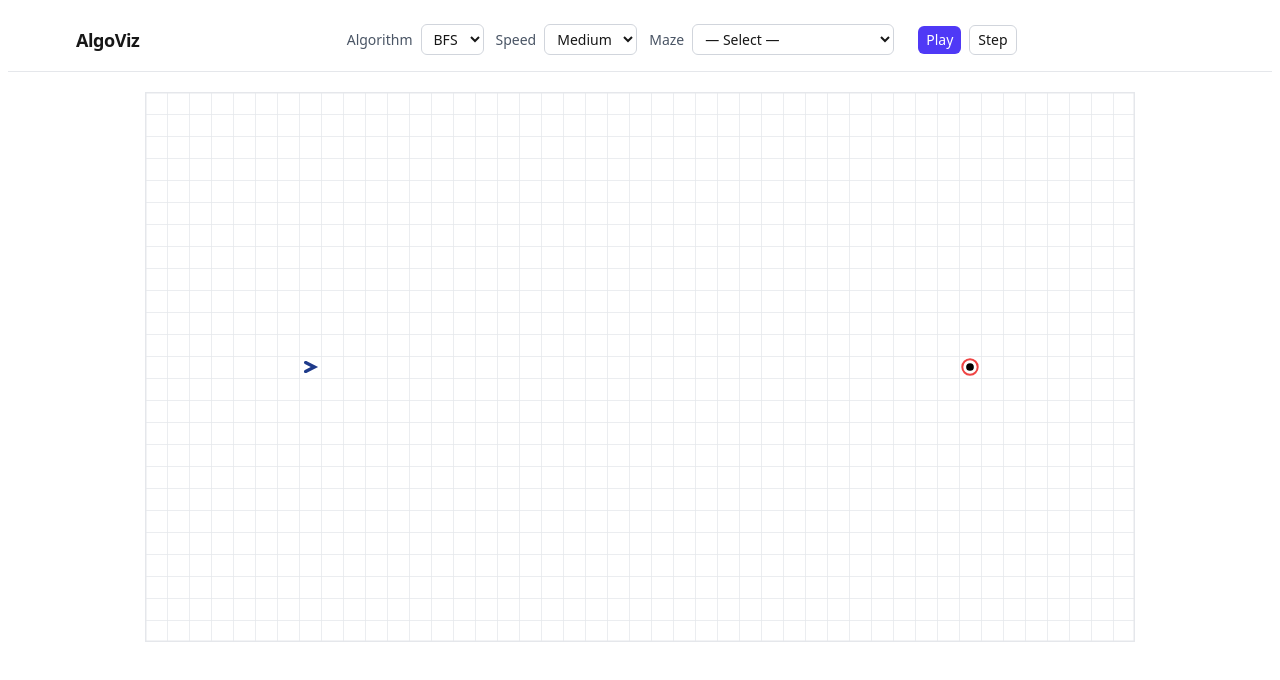
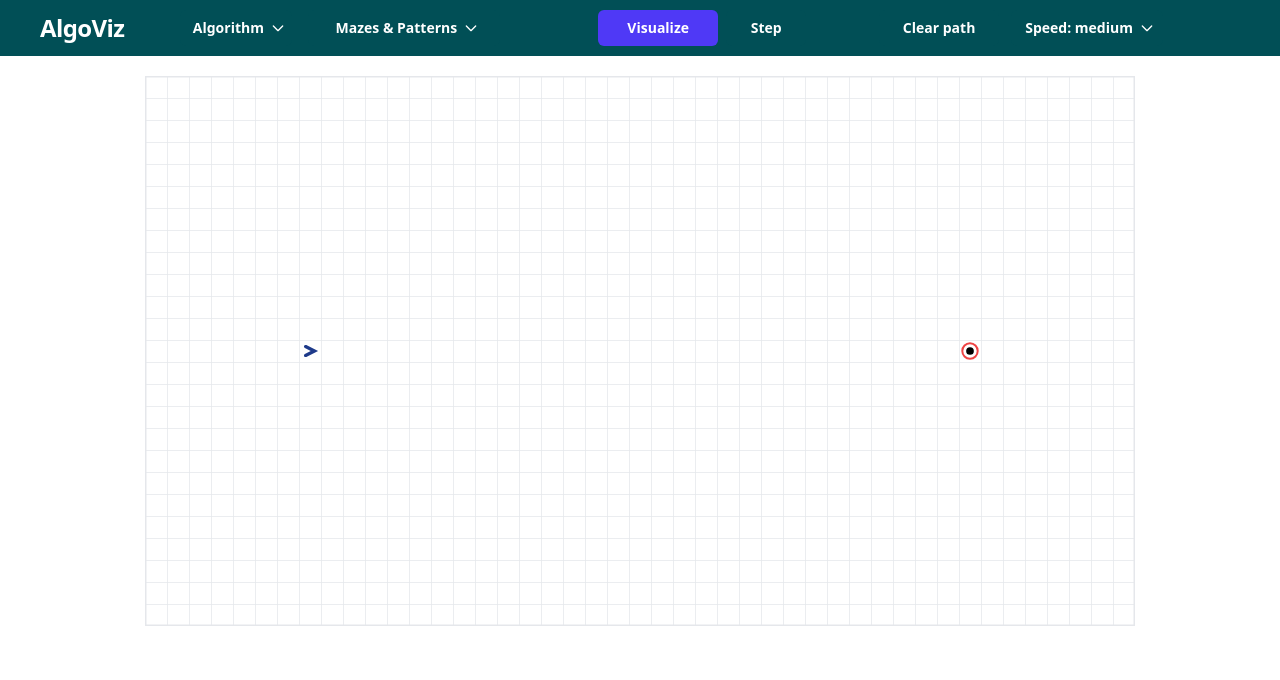
Before and after one commit to iamsarthakkr/AlogViz, a Next.js app: page /grid in a window 1280 px wide. Shown: the top 680 px of the page. Built offline with nearby package versions, Linux system fonts and the light colour scheme.

Commit message:
Improve styling

```diff
--- a/package.json
+++ b/package.json
@@ -9,7 +9,7 @@
     "lint": "next lint"
   },
   "dependencies": {
-    "next": "15.4.3",
+    "next": "^15.5.7",
     "react": "19.1.0",
     "react-dom": "19.1.0",
     "zustand": "^5.0.8"
@@ -20,6 +20,7 @@
     "@types/node": "^20",
     "@types/react": "^19",
     "@types/react-dom": "^19",
+    "daisyui": "^5.5.8",
     "eslint": "^9",
     "eslint-config-next": "15.4.3",
     "eslint-config-prettier": "^10.1.8",
--- a/src/app/globals.css
+++ b/src/app/globals.css
@@ -1,4 +1,7 @@
 @import 'tailwindcss';
+@plugin "daisyui" {
+    prefix: 'd-';
+}
 
 :root {
     --background: #ffffff;
@@ -10,6 +13,8 @@
     --color-foreground: var(--foreground);
     --font-sans: var(--font-montrerrat);
     --font-mono: var(--font-geist-mono);
+    --color-primary: #014f56;
+    --color-secondary: #91f7ed;
 }
 
 html,
--- /dev/null
+++ b/src/components/Dropdown/index.tsx
@@ -0,0 +1,69 @@
+import { Callback1 } from '@/types/common';
+import React, { useCallback } from 'react';
+
+type Props = {
+    title: string;
+    options: string[];
+    onSelect: Callback1<string>;
+    className?: string;
+};
+
+export const Dropdown = (props: Props) => {
+    const { title, options, onSelect, className = '' } = props;
+
+    const selectItem = useCallback(
+        (item: string) => {
+            onSelect(item);
+
+            const element = document.activeElement;
+            if (element && element instanceof HTMLElement)
+                setTimeout(() => {
+                    element.blur();
+                }, 10);
+        },
+        [onSelect],
+    );
+
+    return (
+        <div className={`d-dropdown ${className}`}>
+            <div
+                tabIndex={0}
+                role="button"
+                className="m-1 px-3 py-2 cursor-pointer border-none outline-none rounded-md bg-primary text-white flex items-center justify-center text-sm hover:text-secondary"
+            >
+                {title}
+                <svg
+                    className="w-4 h-4 ms-1.5 -me-1.5"
+                    aria-hidden="true"
+                    xmlns="http://www.w3.org/2000/svg"
+                    width="24"
+                    height="24"
+                    fill="none"
+                    viewBox="0 0 24 24"
+                >
+                    <path
+                        stroke="currentColor"
+                        strokeLinecap="round"
+                        strokeLinejoin="round"
+                        strokeWidth="2"
+                        d="m19 9-7 7-7-7"
+                    />
+                </svg>
+            </div>
+            <ul
+                tabIndex={0}
+                className="d-dropdown-content d-menu py-3 bg-primary text-white rounded-box z-1 mt-4 w-40 p-2 shadow-sm text-xs"
+            >
+                {options.map((k) => (
+                    <li
+                        className="py-0 bg-primary text-xs rounded-box hover:bg-primary/80"
+                        key={k}
+                        onClick={() => selectItem(k)}
+                    >
+                        <a className="active:bg-primary/90">{k}</a>
+                    </li>
+                ))}
+            </ul>
+        </div>
+    );
+};
--- a/src/features/Toolbar/AlgoControls.tsx
+++ b/src/features/Toolbar/AlgoControls.tsx
@@ -4,85 +4,61 @@ import React from 'react';
 import { CanvasGridHandle } from '@features/CanvasGrid';
 import { useAlgoController } from '@features/animations';
 import { useSettingsStore } from '@features/store';
-import { speedToEPS } from '@/utils/settings';
+import { availableSpeeds, speedToEPS } from '@/utils/settings';
 import { SpeedPreset } from '@/types/settings';
 import { algorithms } from '@features/algo';
+import { Dropdown } from '@/components/Dropdown';
 
 type Props = {
     ctx: React.RefObject<CanvasGridHandle | null>;
 };
 
+const mazes = ['Random Walls', 'Recursive Division', "Prim's"];
+
 export const AlgoControls = ({ ctx }: Props) => {
     const { algoKey, speed, mazeGeneratorKey, setAlgoKey, setSpeed, setMazeGeneratorKey } = useSettingsStore((s) => s);
     const algoController = useAlgoController(ctx, algorithms);
+    const algoKeys = Object.keys(algorithms).map((x) => x.toUpperCase());
 
     const onAlgoChange = (k: string) => {
         setAlgoKey(k);
         algoController.setAlgorithm(k);
     };
 
-    const onSpeedChange = (preset: SpeedPreset) => {
-        setSpeed(preset);
-        algoController.setSpeed(speedToEPS[preset]);
+    const onSpeedChange = (preset: string) => {
+        setSpeed(preset as SpeedPreset);
+        algoController.setSpeed(speedToEPS[preset as SpeedPreset]);
     };
+
     return (
-        <div className="mx-auto max-w-6xl px-3 py-2 flex items-center gap-3">
-            <div className="flex items-center gap-2">
-                <label className="text-sm text-gray-600">Algorithm</label>
-                <select
-                    className="bg-white border border-gray-300 rounded-md px-2 py-1 text-sm focus:outline-none focus:ring-2 focus:ring-indigo-500"
-                    value={algoKey ?? algoController.currentAlgo}
-                    onChange={(e) => onAlgoChange(e.target.value)}
-                >
-                    {Object.keys(algorithms).map((k) => (
-                        <option key={k} value={k}>
-                            {k.toUpperCase()}
-                        </option>
-                    ))}
-                </select>
+        <div className="w-full px-3 flex flex-1 items-center justify-between gap-3">
+            <div className="flex flex-1 items-center gap-2">
+                <Dropdown
+                    title={algoKey ? algoKey : 'Algorithm'}
+                    options={algoKeys}
+                    onSelect={onAlgoChange}
+                    className="w-30 font-semibold"
+                />
+                <Dropdown
+                    title={mazeGeneratorKey ? mazeGeneratorKey : 'Mazes & Patterns'}
+                    options={mazes}
+                    onSelect={setMazeGeneratorKey}
+                    className="w-50 font-semibold"
+                />
             </div>
 
-            {/* Speed */}
-            <div className="flex items-center gap-2">
-                <label className="text-sm text-gray-600">Speed</label>
-                <select
-                    className="bg-white border border-gray-300 rounded-md px-2 py-1 text-sm focus:outline-none focus:ring-2 focus:ring-indigo-500"
-                    value={speed}
-                    onChange={(e) => onSpeedChange(e.target.value as SpeedPreset)}
+            <div className="flex  items-center justify-center gap-2">
+                <button
+                    className="px-3 py-2 w-30 rounded-md font-semibold bg-indigo-600 text-white text-sm hover:brightness-95"
+                    onClick={algoController.play}
+                    title="Visualize"
+                    disabled={algoController.status === 'running'}
                 >
-                    <option value="slow">Slow</option>
-                    <option value="medium">Medium</option>
-                    <option value="fast">Fast</option>
-                </select>
-            </div>
-
-            {/* Maze generator (placeholder) */}
-            <div className="flex items-center gap-2">
-                <label className="text-sm text-gray-600">Maze</label>
-                <select
-                    className="bg-white border border-gray-300 rounded-md px-2 py-1 text-sm focus:outline-none focus:ring-2 focus:ring-indigo-500"
-                    value={mazeGeneratorKey ?? ''}
-                    onChange={(e) => setMazeGeneratorKey(e.target.value || '')}
-                >
-                    <option value="">— Select —</option>
-                    <option value="random">Random walls</option>
-                    <option value="recursive-division" disabled>
-                        Recursive Division (soon)
-                    </option>
-                    <option value="prims" disabled>
-                        Prim’s (soon)
-                    </option>
-                </select>
-            </div>
-
-            {/* Spacer */}
-            <div className="flex-1" />
-
-            {/* Transport */}
-            <div className="flex items-center gap-2">
+                    Visualize
+                </button>
                 {algoController.status === 'running' ? (
                     <button
-                        className="px-2 py-1 rounded-md bg-amber-500 text-white text-sm hover:brightness-95"
+                        className="px-3 py-2 w-20 rounded-md font-semibold border bg-primary border-none text-white text-sm hover:text-secondary"
                         onClick={algoController.pause}
                         title="Pause"
                     >
@@ -90,20 +66,30 @@ export const AlgoControls = ({ ctx }: Props) => {
                     </button>
                 ) : (
                     <button
-                        className="px-2 py-1 rounded-md bg-indigo-600 text-white text-sm hover:brightness-95"
-                        onClick={algoController.play}
-                        title="Play"
+                        className="px-3 py-2 w-20 font-semibold rounded-md border bg-primary border-none text-white text-sm hover:text-secondary"
+                        onClick={algoController.step}
+                        title="Step"
                     >
-                        Play
+                        Step
                     </button>
                 )}
+            </div>
+
+            <div className="flex flex-1 font-semibold items-center justify-center gap-2">
                 <button
-                    className="px-2 py-1 rounded-md border border-gray-300 text-sm hover:bg-gray-50"
-                    onClick={algoController.step}
-                    title="Step"
+                    className="px-3 py-2 w-30 rounded-md font-semibold border bg-primary border-none text-white text-sm hover:text-secondary"
+                    onClick={algoController.clear}
+                    title="Clear path"
+                    disabled={algoController.status === 'running'}
                 >
-                    Step
+                    Clear path
                 </button>
+                <Dropdown
+                    title={`Speed: ${speed}`}
+                    options={availableSpeeds}
+                    onSelect={onSpeedChange}
+                    className="w-40 font-semibold"
+                />
             </div>
         </div>
     );
--- a/src/features/Toolbar/Toolbar.tsx
+++ b/src/features/Toolbar/Toolbar.tsx
@@ -11,9 +11,9 @@ type Props = {
 
 export const Toolbar = ({ ctx, className }: Props) => {
     return (
-        <div className={`${className} w-full bg-white/80 backdrop-blur border-b border-gray-200`}>
-            <div className="mx-auto max-w-6xl px-3 py-2 flex items-center gap-3">
-                <div className="text-lg font-semibold tracking-tight mr-2">AlgoViz</div>
+        <div className={`${className} w-full bg-primary`}>
+            <div className="px-10 w-full flex items-center gap-10">
+                <div className="py-3 text-white text-2xl font-semibold tracking-tight">AlgoViz</div>
                 <AlgoControls ctx={ctx} />
             </div>
         </div>
--- a/src/features/animations/useAlgoController.ts
+++ b/src/features/animations/useAlgoController.ts
@@ -20,6 +20,7 @@ export type AlgoController = {
     pathLen: number | null;
     visitedApprox: number;
 
+    clear: Callback;
     play: Callback;
     pause: Callback;
     step: Callback;
@@ -58,7 +59,7 @@ export function useAlgoController(
     const gridVersion = useGridStore((s) => s.gridVersion);
 
     const runners = useRef(new Map<string, CachedRunner>());
-    const cancelPathAnimRef = useRef<Callback>(() => { });
+    const cancelPathAnimRef = useRef<Callback>(() => {});
     const sawPathEventRef = useRef(false);
     const currentKeyRef = useRef<string>(defaultKey);
     const speedRef = useRef(speed);
@@ -67,7 +68,7 @@ export function useAlgoController(
         (snap: GridSnapShot, instant: boolean): ((e: AlgoEvent) => void) => {
             const ctx = gridRef.current?.getOverlayCtx() ?? null;
             if (!ctx) {
-                return () => { };
+                return () => {};
             }
 
             const { cellSize } = snap;
@@ -219,6 +220,11 @@ export function useAlgoController(
         [getOrCreateCurrent],
     );
 
+    const clear = useCallback(() => {
+        createRunnerFor(currentKeyRef.current);
+        gridRef.current?.clearOverlay();
+    }, [createRunnerFor, gridRef]);
+
     // Cleanup on unmount
     const cleanup = () => {
         for (const r of runners.current.values()) r.runner.pause();
@@ -237,6 +243,7 @@ export function useAlgoController(
         pathLen,
         visitedApprox,
 
+        clear,
         play,
         pause,
         step,
--- a/src/features/store/useSettingsStore.ts
+++ b/src/features/store/useSettingsStore.ts
@@ -3,7 +3,7 @@ import { SettingsState } from '@/types/settings';
 
 export const useSettingsStore = create<SettingsState>((set) => {
     return {
-        algoKey: 'bfs',
+        algoKey: '',
         speed: 'medium',
 
         isSettingsOpen: false,
--- a/src/ui/Grid.tsx
+++ b/src/ui/Grid.tsx
@@ -8,7 +8,7 @@ export default function GridPage() {
     const gridRef = useRef<CanvasGridHandle>(null);
 
     return (
-        <div className="w-full flex flex-col justify-center items-center p-2">
+        <div className="w-full flex flex-col justify-center items-center">
             <Toolbar ctx={gridRef} className="mb-5" />
             <CanvasGrid ref={gridRef} />
         </div>
--- a/src/utils/settings.ts
+++ b/src/utils/settings.ts
@@ -5,3 +5,5 @@ export const speedToEPS: Record<SpeedPreset, number> = {
     medium: 220,
     fast: 600,
 };
+
+export const availableSpeeds: SpeedPreset[] = ['slow', 'medium', 'fast'];
```
Also changed, not shown: 1 other file (tests, documents, lock files or other folders).
